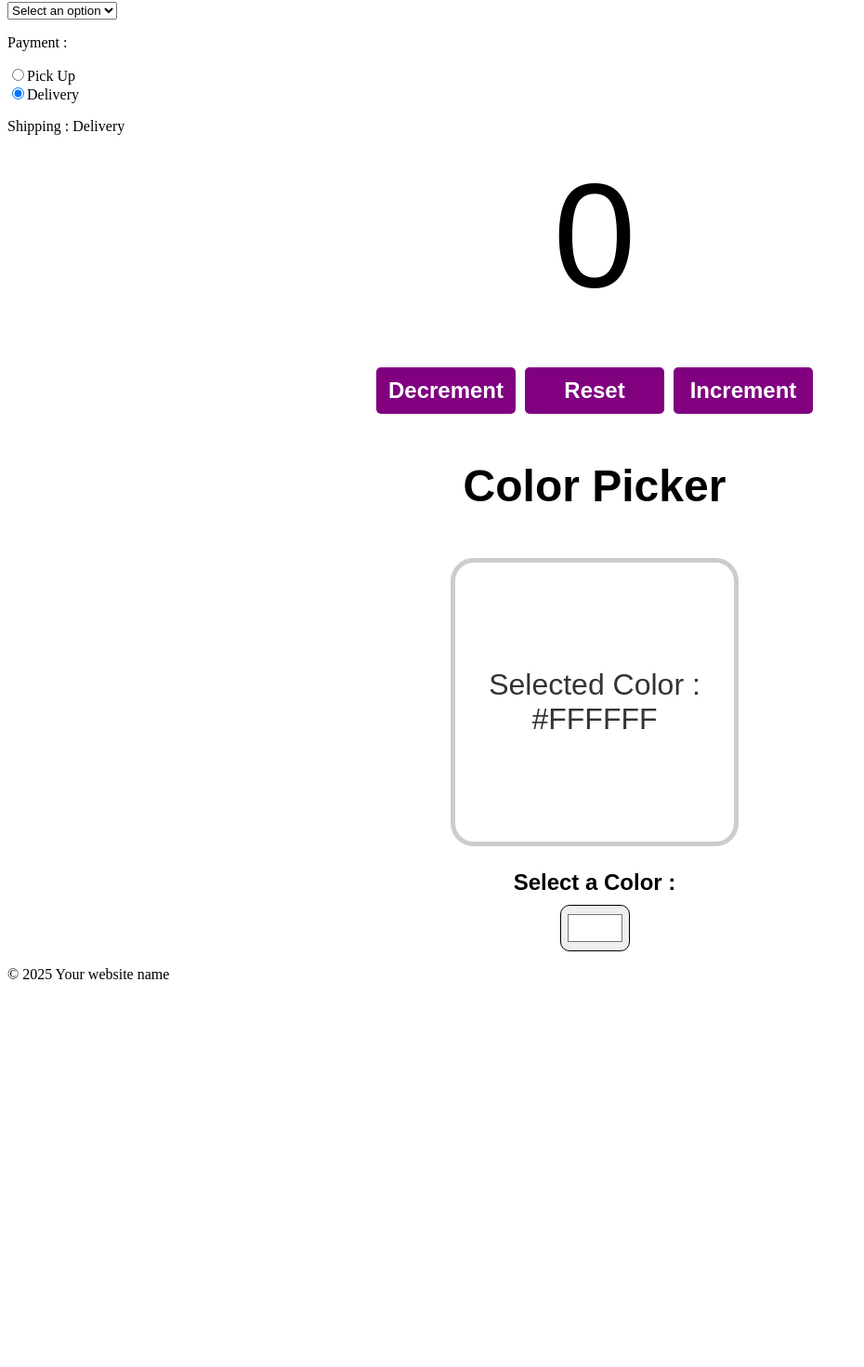
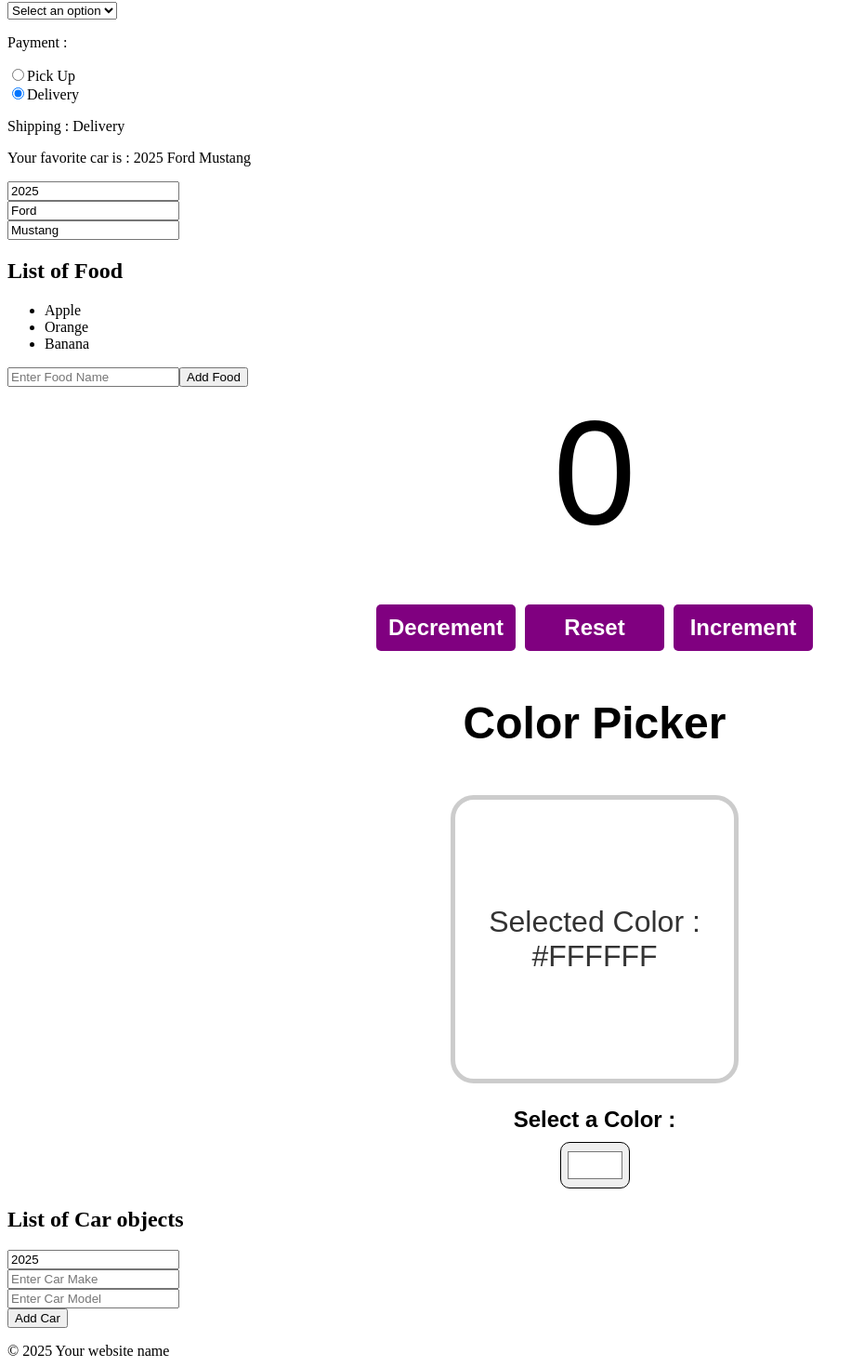
Before and after one commit to PranitaKute/React, a React (Vite) app: page / in a window 1280 px wide. Shown: the part 2638-4108 px from the top of the page at 93% size, without its empty margins (0-930 px from the left). Before the commit the page ends 3711 px from the top, so only its background shows below. Built offline with nearby package versions, Linux system fonts and the light colour scheme.

Commit message:
Update object, array, and array of objects in state

```diff
--- a/src/App.jsx
+++ b/src/App.jsx
@@ -12,6 +12,7 @@
 import MyComponent from "./myComponent";
 import Counter from "./Counter";
 import ColorPicker from "./ColorPicker";
+import Car from "./Car";
 
 function App() {
   // Rendering List - List.jsx
@@ -90,6 +91,12 @@
 
 
 
+        {/* update OBJECTS in state - MyComponent.jsx*/}
+        {/* update ARRAYS in state  - MyComponent.jsx*/}
+        {/* update ARRAY of OBJECTS in state - Car.jsx */}
+        <Car/>
+
+
         <Footer/>
       </>
       // Empty angular brackets because App
--- /dev/null
+++ b/src/Car.jsx
@@ -0,0 +1,62 @@
+import React, {useState} from "react";
+
+function Car(){
+    const [cars, setCars] = useState([]);
+    const [carYear, setCarYear] = useState(new Date().getFullYear());
+    const [carMake, setCarMake] = useState("");
+    const [carModel, setCarModel] = useState("");
+
+    function handleAddCar(){
+        const newCar = {year: carYear, make: carMake, model: carModel};
+        setCars((c => [...c, newCar]));
+
+        setCarYear(new Date().getFullYear());
+        setCarMake("");
+        setCarModel("");
+    }
+
+    function handleRemoveCar(index){
+        setCars(c => c.filter((_, i) => i !== index));
+    }
+
+    function handleYearChange(event){
+        setCarYear(event.target.value);
+    }
+
+    function handleMakeChange(event){
+        setCarMake(event.target.value);
+    }
+
+    function handleModelChange(event){
+        setCarModel(event.target.value);
+    }
+
+    return(
+        <>
+            <div>
+                <h2>List of Car objects</h2>
+                <ul>
+                    {cars.map((car, index) =>
+                    <li key={index} onClick={() => handleRemoveCar(index)}>
+                        {car.year} {car.make} {car.model}
+                    </li>)}
+                </ul>
+                <input type="number"
+                        value={carYear}
+                        onChange={handleYearChange}/> <br/>
+                <input type="text"
+                        value={carMake}
+                        onChange={handleMakeChange}
+                        placeholder="Enter Car Make"/> <br/>
+                <input type="text"
+                        value={carModel}
+                        onChange={handleModelChange}
+                        placeholder="Enter Car Model"/> <br/>
+                <button onClick={handleAddCar}>Add Car</button>
+            </div>
+        </>
+    )
+}
+
+
+export default Car
--- a/src/MyComponent.jsx
+++ b/src/MyComponent.jsx
@@ -75,7 +75,42 @@
         setShipping(event.target.value);
     }
 
-    return(<div>
+
+
+    /* update OBJECTS in state */
+    const [car, setCar] = useState( {year: 2025,
+                                    make: "Ford",
+                                    model: "Mustang"});
+    function handleYearChange(event){
+        setCar(c => ({...c, year: event.target.value}));
+    }
+    function handleMakeChange(event){
+        setCar(c => ({...c, make: event.target.value}));
+    }
+    function handleModelChange(event){
+        setCar(c => ({...c, model: event.target.value}));
+    }
+
+
+
+    // update ARRAYS in state
+    const [foods, setFoods] = useState(["Apple", "Orange", "Banana"]);
+    function handleAddFood(){
+        const newFood = document.getElementById("foodInput").value;
+        document.getElementById("foodInput").value = "";
+        setFoods(f => [...f, newFood]);
+    }
+    function handleRemoveFood(index){
+        setFoods(foods.filter((_, i) => i != index ));
+    }
+
+
+    // update ARRAY of OBJECTS in state
+    // Car.jsx
+
+
+    return(<>
+        <div>
             <input value={name} onChange={handleNameChange}/>
             <p>Name : {name}</p>
 
@@ -108,6 +143,34 @@
             </label>
             <p>Shipping : {shipping}</p>
         </div>
+
+
+
+        {/* update OBJECTS in state */}
+        <div>
+            <p>Your favorite car is : {car.year} {car.make} {car.model}</p>
+            <input type="number" value={car.year} onChange={handleYearChange}/> <br/>
+            <input type="text" value={car.make} onChange={handleMakeChange}/>  <br/>
+            <input type="text" value={car.model} onChange={handleModelChange}/>
+        </div>
+
+
+
+        {/* update ARRAYS in state  */}
+        <div>
+            <h2>List of Food</h2>
+            <ul>
+                {foods.map((food, index) =>
+                <li key={index}
+                    onClick={() => handleRemoveFood(index)}>
+                    {food}
+                </li>)}
+            </ul>
+            <input type="text" id="foodInput" placeholder="Enter Food Name" />
+            <button onClick={handleAddFood}>Add Food</button>
+        </div>
+
+    </>
     )
 }
 
```
